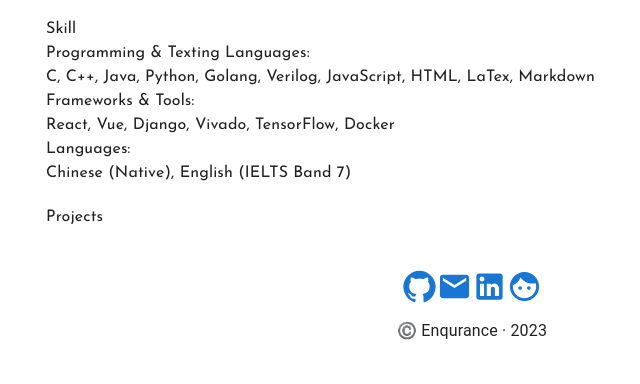
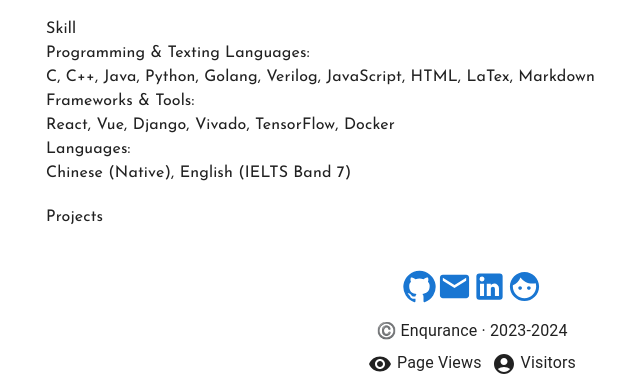
Before and after one commit to Enqurance/MyTrail, a Gatsby site: page /resume in a window 1280 px wide. Shown: the part 751-1135 px from the top of the page, without its empty margins (168-808 px from the left). Built offline with nearby package versions, Linux system fonts and the light colour scheme; Gatsby itself is replaced by a stand-in of ours; a script that the page names is missing.

Commit message:
Add PV/UV

```diff
--- a/gatsby-config.js
+++ b/gatsby-config.js
@@ -1,6 +1,11 @@
 /**
  * @type {import('gatsby').GatsbyConfig}
  */
+
+require("dotenv").config({
+    path: `.env.${process.env.NODE_ENV}`,
+})
+
 module.exports = {
     siteMetadata: {
         title: `MySite`,
--- a/package.json
+++ b/package.json
@@ -24,12 +24,14 @@
     "@mui/system": "^5.14.16",
     "antd": "^5.10.3",
     "axios": "^1.6.7",
+    "dotenv": "^16.4.5",
     "gatsby": "^5.12.4",
     "gatsby-plugin-image": "^3.12.3",
     "gatsby-plugin-manifest": "^5.13.1",
     "gatsby-plugin-sharp": "^5.12.3",
     "gatsby-source-filesystem": "^5.12.1",
     "mongodb": "^6.3.0",
+    "punycode": "^2.3.1",
     "react": "^18.2.0",
     "react-dom": "^18.2.0",
     "react-ga": "^3.3.1",
--- a/src/components/layout.js
+++ b/src/components/layout.js
@@ -1,9 +1,6 @@
 import * as React from 'react'
 import {
-    container,
-    iconStyle,
-    layoutCopy,
-    fadeAnimation,
+    container, iconStyle, layoutCopy, fadeAnimation,
 } from './layout.module.css'
 import Navigator from './navigator.js'
 import CssBaseline from '@mui/material/CssBaseline';
@@ -15,6 +12,8 @@ import Grid from "@mui/material/Grid";
 import Link from '@mui/material/Link';
 import LinkedInIcon from '@mui/icons-material/LinkedIn';
 import Typography from "@mui/material/Typography";
+import Statistic from "../service/statistics";
+
 const Layout = ({children, pageTitle}) => {
     return (<React.Fragment>
         <CssBaseline/>
@@ -57,16 +56,21 @@ const Layout = ({children, pageTitle}) => {
                     </Grid>
                 </Grid>
                 <Grid container justifyContent={"center"}>
-                        <Grid item paddingBottom={5} paddingTop={1}>
+                    <Grid item paddingTop={1}>
                         <Typography className={layoutCopy}>
-                                ©️{} Enqurance · 2023
+                            ©️{} Enqurance · 2023-2024
+                        </Typography>
+                    </Grid>
+                </Grid>
+                <Grid container justifyContent={"center"}>
+                    <Grid item paddingTop={1} paddingBottom={1}>
+                        <Typography className={layoutCopy}>
+                            <Statistic></Statistic>
                         </Typography>
                     </Grid>
                 </Grid>
             </Container>
         </Container>
-        </React.Fragment>
-    )
+    </React.Fragment>)
 }
-
 export default Layout
--- a/src/components/timeline.js
+++ b/src/components/timeline.js
@@ -30,6 +30,8 @@ export default function DividerText() {
                 </Stack>
                 <Stack direction="row" spacing={2} paddingLeft={1.5}>
                     <Divider orientation="vertical" flexItem/>
+                    <Link href={"posts/2024/vietnam"} underline={"none"}
+                          sx={{'&:hover': {opacity: 0.7}}}>
                         <Stack direction="row" spacing={2}>
                             <Flight fontSize="large" sx={{color: green[400]}}></Flight>
                             <Grid container>
@@ -38,11 +40,12 @@ export default function DividerText() {
                                 </Grid>
                                 <Grid item xs={12}>
                                     <Typography className={infoText} style={{color: '#66BB6A'}}>
-                                    I visited Ho Chi Minh & Nah Trang, Vietnam🇻🇳
+                                        I visited Ho Chi Minh & Nah Trang, Vietnam🇻🇳【Blog】
                                     </Typography>
                                 </Grid>
                             </Grid>
                         </Stack>
+                    </Link>
                 </Stack>
                 <Stack direction="row" spacing={2} paddingBottom={1.5} paddingTop={1.5}>
                     <CalendarMonth sx={{color: orange[800]}}></CalendarMonth>
--- a/src/pages/index.js
+++ b/src/pages/index.js
@@ -14,7 +14,6 @@ import {
     myCaption,
     siteIntro,
 } from '../components/index.module.css'
-
 
 const IndexPage = () => {
     return (<Layout pageTitle="HomePage">
--- a/src/service/statistics.js
+++ b/src/service/statistics.js
@@ -1,13 +1,31 @@
-import axios from 'axios';
+import React, {useEffect} from 'react';
+import Grid from "@mui/material/Grid";
+import VisibilityIcon from '@mui/icons-material/Visibility';
+import AccountCircleIcon from '@mui/icons-material/AccountCircle';
 
-const API_URL = '您的后端API地址'; // 例如: http://localhost:3001
+const Statistic = () => {
+    useEffect(() => {
+        // 创建script元素
+        const script = document.createElement('script');
+        script.src = "//busuanzi.ibruce.info/busuanzi/2.3/busuanzi.pure.mini.js";
+        script.async = true;
+        document.body.appendChild(script);
+        return () => {
+            document.body.removeChild(script);
+        };
+    }, []);
 
-export const trackVisit = async () => {
-    try {
-        const response = await axios.post(`${API_URL}/track-visit`);
-        return response.data;
-    } catch (error) {
-        console.error('Error tracking visit:', error);
-        throw error;
-    }
+    return (
+        <Grid container>
+            <Grid item xs={12}>
+                <VisibilityIcon style={{verticalAlign: "middle", marginRight: 5}}></VisibilityIcon>
+                <span id="busuanzi_value_site_pv">Page Views</span>
+                <AccountCircleIcon
+                    style={{verticalAlign: "middle", marginRight: 5, marginLeft: 10}}></AccountCircleIcon>
+                <span id="busuanzi_value_site_uv">Visitors</span>
+            </Grid>
+        </Grid>
+    );
 };
+
+export default Statistic;
```
Also changed, not shown: 2 other files. Lines whose indentation alone changed are shown as unchanged.
